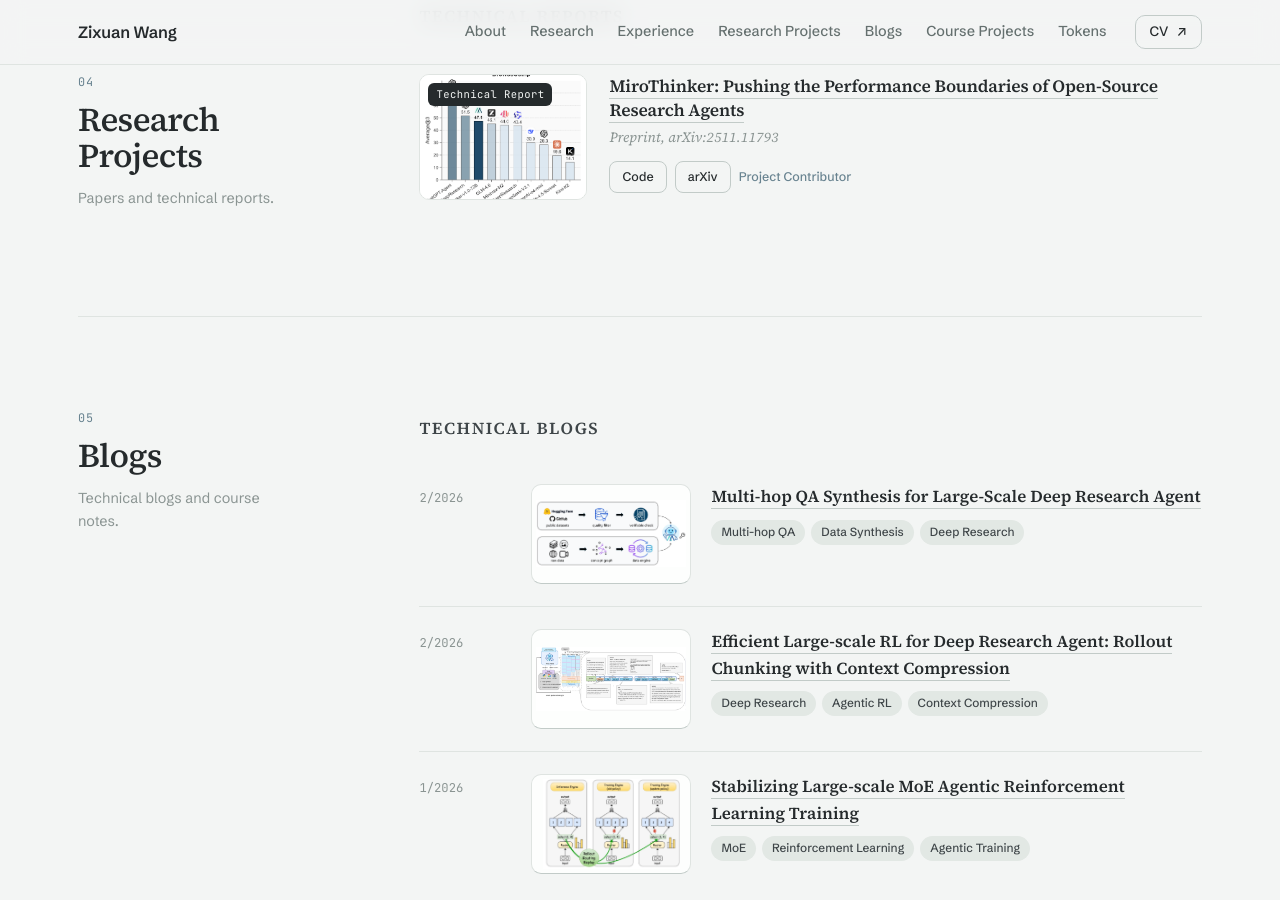
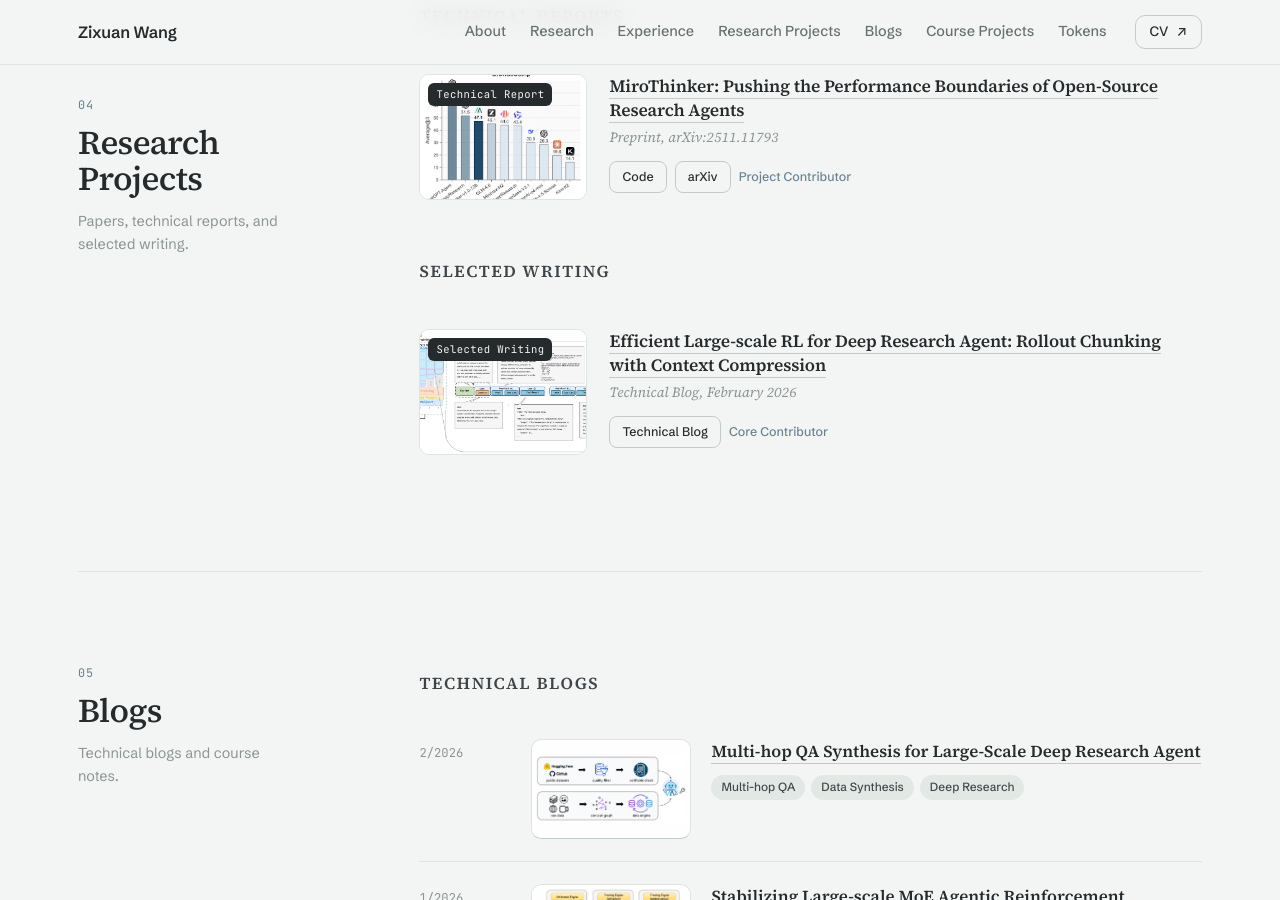
Before and after one commit to wannabeyourfriend/wannabeyourfriend.github.io, a Jekyll site: the page built from index.html, in a window 1280 px wide and 900 px high, scrolled down 4136 px. Built offline with Jekyll 4.4.1, drawn with Linux system fonts in a browser that asks for light colours.

Commit message:
Move RC3 to selected writing

```diff
--- a/_data/publications.yml
+++ b/_data/publications.yml
@@ -27,6 +27,15 @@
     code: https://github.com/MiroMindAI/MiroThinker
     image: ./assets/img/mirothinker.png
     notes: Project Contributor
+
+selected_writing:
+  - title: "Efficient Large-scale RL for Deep Research Agent: Rollout Chunking with Context Compression"
+    conference_short: Selected Writing
+    conference: Technical Blog, February 2026
+    page: https://app.notion.com/p/RC3-Rollout-Chunking-with-Context-Compression-for-Accelerating-Large-Scale-Agentic-Deep-Research-RL-387d937be18d81bb84c9f71bffb75b65?source=copy_link
+    page_label: Technical Blog
+    image: ./assets/img/rc3-rollout-chunking.webp
+    notes: Core Contributor
 
 course_projects:
   - title: "An Optimization View of DP LLM Fine-tuning: When Does Bias Correction Help, and Can the Optimizer Be Improved?"
--- a/_includes/publications.html
+++ b/_includes/publications.html
@@ -5,7 +5,7 @@
       <div class="reveal">
         <span class="sec-num mono">04</span>
         <h2 class="sec-label">Research<br>Projects</h2>
-        <p class="sec-sub">Papers and technical reports.</p>
+        <p class="sec-sub">Papers, technical reports, and selected writing.</p>
       </div>
     </aside>
     <div class="sec-body">
@@ -24,6 +24,13 @@
         {% endfor %}
       </div>
 
+      <div class="pub-group">
+        <p class="pub-kicker">Selected Writing</p>
+        {% for link in site.data.publications.selected_writing %}
+        {% include project-row.html link=link %}
+        {% endfor %}
+      </div>
+
     </div>
   </div>
 </section>
```
Also changed, not shown: _data/blogs.yml (+0 -7 lines).
